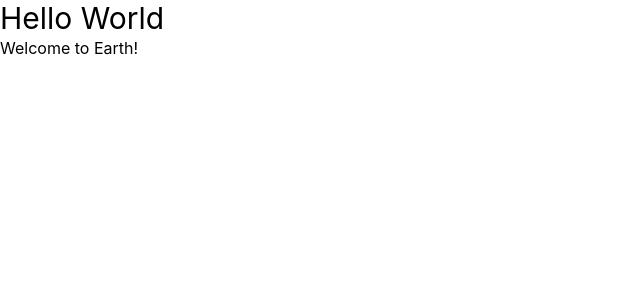
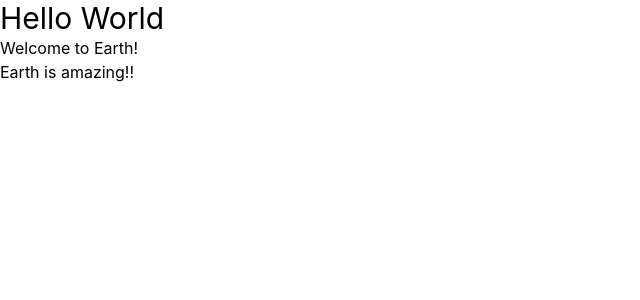
Before and after one commit to codebyviral/vite, a React (Vite) app: page / in a window 1280 px wide. Shown: the top 300 px of the page, without its empty margins (0-640 px from the left). Built offline with nearby package versions, Linux system fonts and the light colour scheme.

Commit message:
update--

```diff
--- a/src/App.jsx
+++ b/src/App.jsx
@@ -5,6 +5,7 @@ const App = () => {
     <div>
       <h1 className='text-3xl'>Hello World</h1>
       <h2>Welcome to Earth!</h2>
+      <h3>Earth is amazing!!</h3>
     </div>
   )
 }
```
